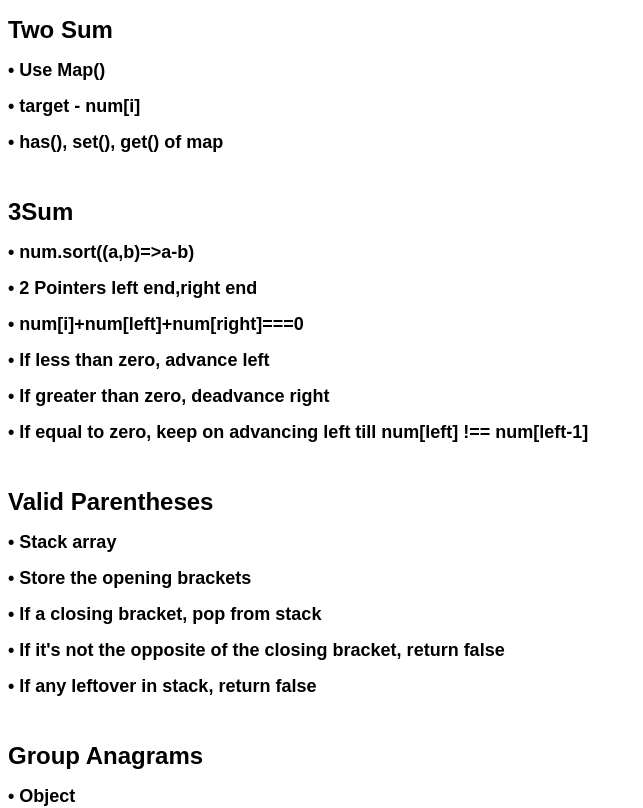
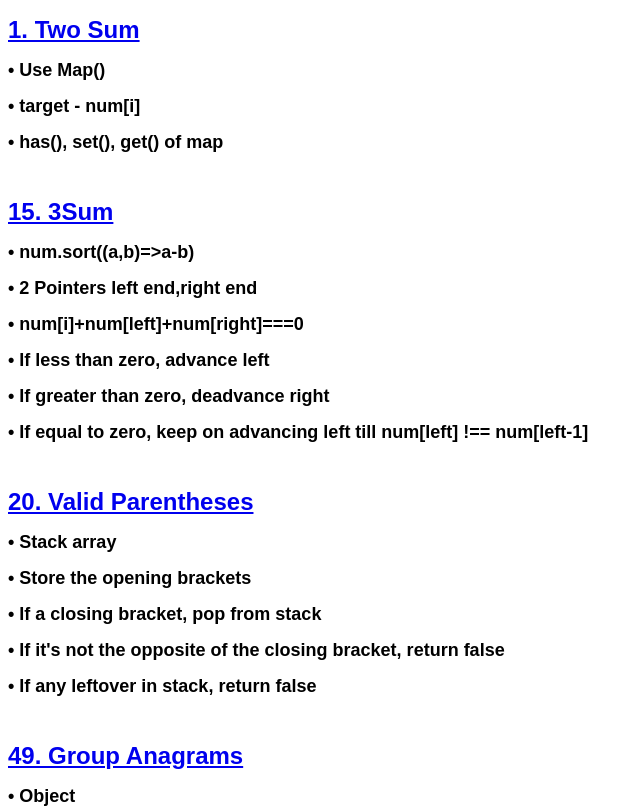
Before and after one commit to KnotScientific/LC-Progress, a React (Create React App) app: page / in a window 1280 px wide. Shown: the top 808 px of the page, without its empty margins (0-643 px from the left). Built offline with nearby package versions, Linux system fonts and the light colour scheme.

Commit message:
href linked to leetcode question link

```diff
--- a/src/App.js
+++ b/src/App.js
@@ -7,7 +7,11 @@ export default function App() {
         (question) =>
           question.note && (
             <div>
-              <h1>{question.title}</h1>
+              <h1>
+                <a
+                  href={`https://leetcode.com/problems/${question.titleSlug}/submissions/`}
+                >{`${question.questionId}. ${question.title}`}</a>
+              </h1>
               {question.note.split(";").map((note) => (
                 <h2>• {note}</h2>
               ))}
```
